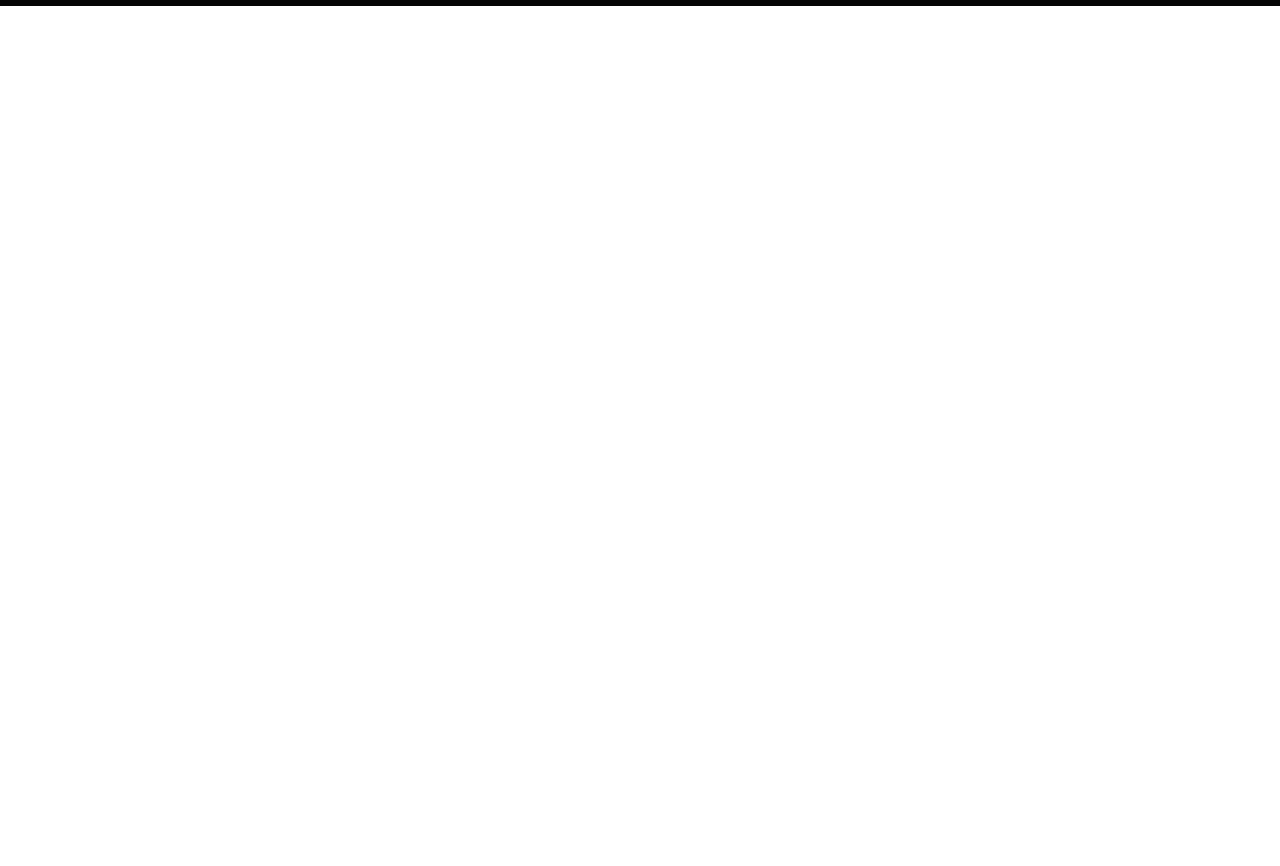
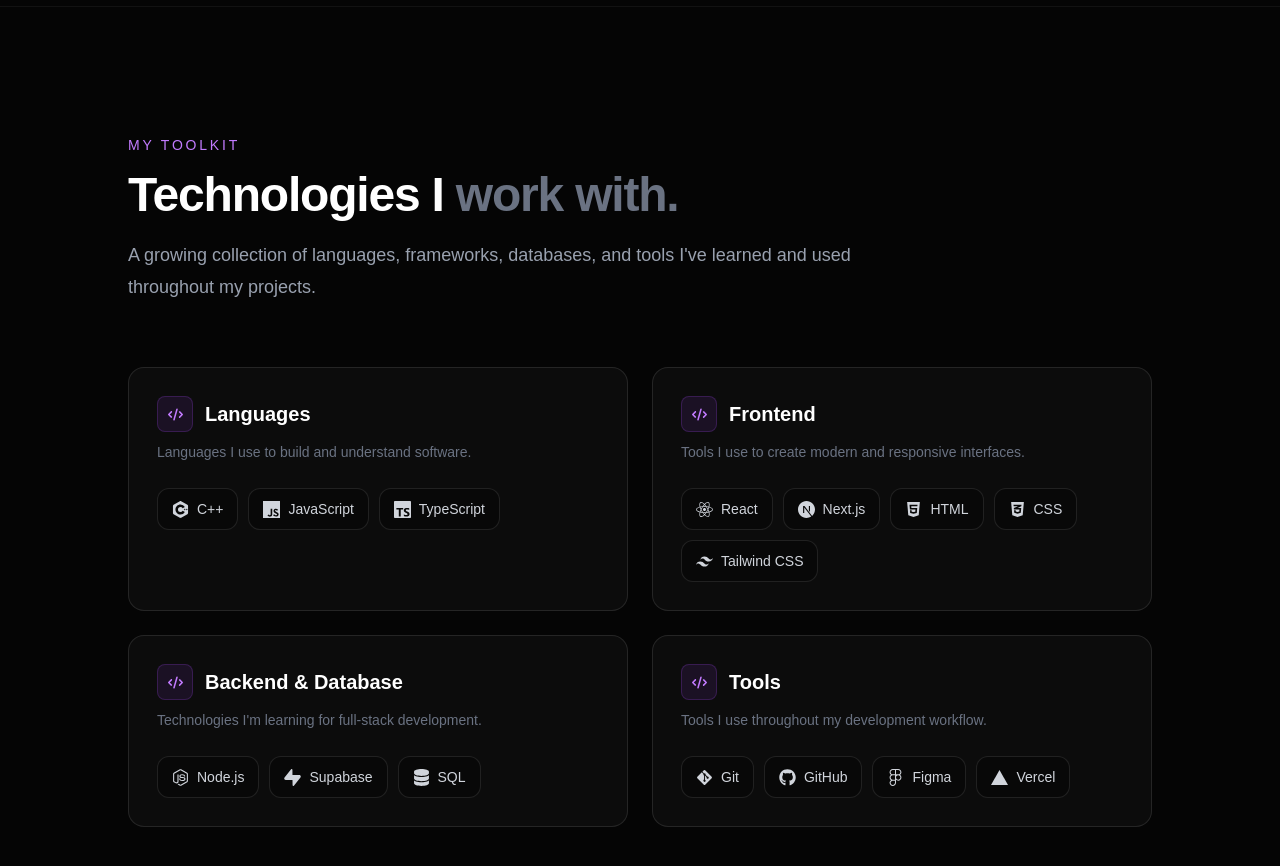
Before and after one commit to sameer890678/portfolio, a Next.js app: page / in a window 1280 px wide. Shown: the part 1800-2666 px from the top of the page. Before the commit the page ends 1806 px from the top, so only its background shows below. Built offline with nearby package versions, Linux system fonts and the light colour scheme.

Commit message:
added skills in the skills section

```diff
--- a/app/components/Skills.tsx
+++ b/app/components/Skills.tsx
@@ -1,3 +1,169 @@
-export default function Component() {
-  return null;
+import {
+  FaCode,
+  FaReact,
+  FaNodeJs,
+  FaDatabase,
+  FaGitAlt,
+  FaGithub,
+  FaFigma,
+  FaHtml5,
+  FaCss3Alt,
+} from "react-icons/fa6";
+
+import {
+  SiNextdotjs,
+  SiTailwindcss,
+  SiTypescript,
+  SiJavascript,
+  SiSupabase,
+  SiCplusplus,
+  SiVercel,
+} from "react-icons/si";
+
+const skillGroups = [
+  {
+    title: "Languages",
+    description: "Languages I use to build and understand software.",
+    skills: [
+      { name: "C++", icon: SiCplusplus },
+      { name: "JavaScript", icon: SiJavascript },
+      { name: "TypeScript", icon: SiTypescript },
+    ],
+  },
+  {
+    title: "Frontend",
+    description: "Tools I use to create modern and responsive interfaces.",
+    skills: [
+      { name: "React", icon: FaReact },
+      { name: "Next.js", icon: SiNextdotjs },
+      { name: "HTML", icon: FaHtml5 },
+      { name: "CSS", icon: FaCss3Alt },
+      { name: "Tailwind CSS", icon: SiTailwindcss },
+    ],
+  },
+  {
+    title: "Backend & Database",
+    description: "Technologies I'm learning for full-stack development.",
+    skills: [
+      { name: "Node.js", icon: FaNodeJs },
+      { name: "Supabase", icon: SiSupabase },
+      { name: "SQL", icon: FaDatabase },
+    ],
+  },
+  {
+    title: "Tools",
+    description: "Tools I use throughout my development workflow.",
+    skills: [
+      { name: "Git", icon: FaGitAlt },
+      { name: "GitHub", icon: FaGithub },
+      { name: "Figma", icon: FaFigma },
+      { name: "Vercel", icon: SiVercel },
+    ],
+  },
+];
+
+export default function Skills() {
+  return (
+    <section
+      id="skills"
+      className="py-24 md:py-32 px-6 border-t border-white/5"
+    >
+      <div className="max-w-5xl mx-auto">
+
+        {/* Section heading */}
+        <div className="max-w-3xl mb-14 md:mb-16">
+
+          <p className="text-sm uppercase tracking-[0.2em] text-purple-400 font-medium mb-4">
+            My Toolkit
+          </p>
+
+          <h2 className="text-3xl sm:text-4xl md:text-5xl font-bold tracking-tight">
+            Technologies I{" "}
+            <span className="text-gray-500">
+              work with.
+            </span>
+          </h2>
+
+          <p className="mt-5 text-base sm:text-lg text-gray-400 leading-8">
+            A growing collection of languages, frameworks, databases, and
+            tools I've learned and used throughout my projects.
+          </p>
+
+        </div>
+
+
+        {/* Skill groups */}
+        <div className="grid grid-cols-1 md:grid-cols-2 gap-6">
+
+          {skillGroups.map((group) => (
+            <div
+              key={group.title}
+              className="rounded-2xl border border-white/10
+              bg-white/[0.03] p-6 sm:p-7
+              hover:bg-white/[0.05]
+              hover:border-white/20
+              transition-all duration-300"
+            >
+
+              {/* Group title */}
+              <div className="flex items-center gap-3 mb-2">
+
+                <div
+                  className="w-9 h-9 rounded-lg
+                  bg-purple-500/10
+                  border border-purple-500/20
+                  flex items-center justify-center
+                  text-purple-400"
+                >
+                  <FaCode size={15} />
+                </div>
+
+                <h3 className="text-lg sm:text-xl font-semibold">
+                  {group.title}
+                </h3>
+
+              </div>
+
+              {/* Group description */}
+              <p className="text-sm text-gray-500 leading-6 mb-6">
+                {group.description}
+              </p>
+
+
+              {/* Skills */}
+              <div className="flex flex-wrap gap-2.5">
+
+                {group.skills.map((skill) => {
+                  const Icon = skill.icon;
+
+                  return (
+                    <div
+                      key={skill.name}
+                      className="flex items-center gap-2
+                      rounded-xl
+                      border border-white/10
+                      bg-black/30
+                      px-3.5 py-2.5
+                      text-sm text-gray-300
+                      hover:text-white
+                      hover:border-white/20
+                      hover:bg-white/5
+                      transition-all duration-200"
+                    >
+                      <Icon size={17} />
+                      <span>{skill.name}</span>
+                    </div>
+                  );
+                })}
+
+              </div>
+
+            </div>
+          ))}
+
+        </div>
+
+      </div>
+    </section>
+  );
 }
```
